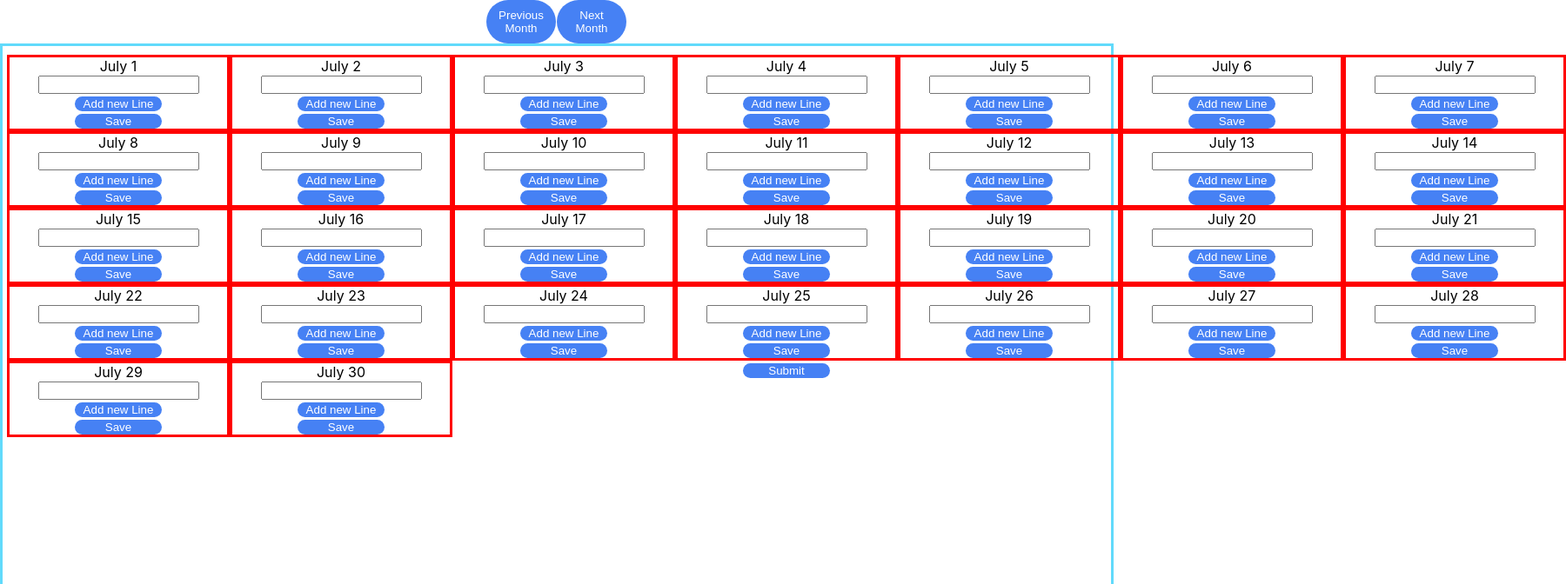
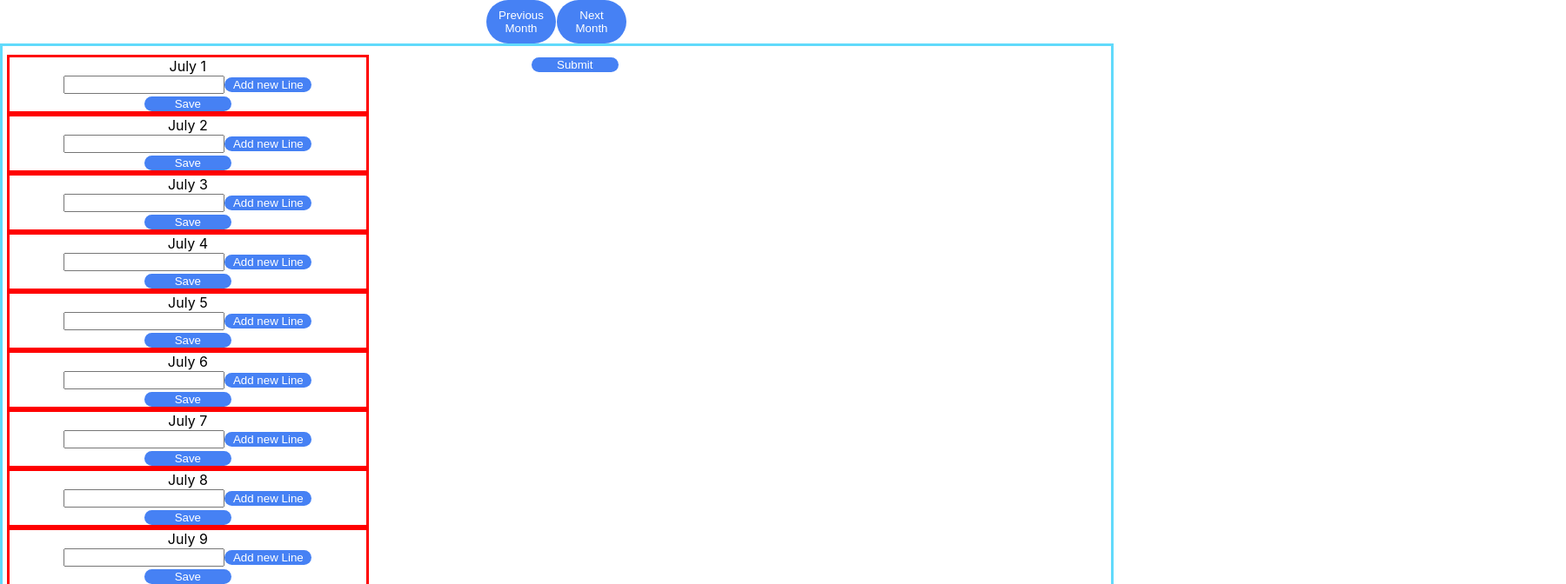
Before and after one commit to yepstein1/calendar, a React (Create React App) app in the folder frontend/: page / in a window 1280 px wide. Shown: the top 672 px of the page at 87% size, 1800 px wide, since content can reach past the window. Built offline with nearby package versions, Linux system fonts and the light colour scheme.

Commit message:
the month changes with new setup but not the state of the days component

```diff
--- a/frontend/src/App.js
+++ b/frontend/src/App.js
@@ -3,86 +3,136 @@
 todo - fix css
 */
 import './App.css';
-import {useState} from "react";
+import { useEffect, useState } from "react";
 import SubmitButton from "./SubmitButton"
 import { transformTodo } from './transformTodo';
 
+import Month from './components/Month';
+
 
 function App() {
+    /**
+     *
+     * @type {Date} the date state vairiable holds todays date
+     */
     let [date, setDate] = useState(new Date());
     let [todo, setTodo] = useState([]);
 
 
-    const daysOfMonth = {
-        0: 31,
-        1: 28,
-        2: 31,
-        3: 30,
-        4: 31,
-        5: 31,
-        6: 30,
-        7: 31,
-        8: 31,
-        9: 30,
-        10: 31,
-        11: 30,
-        21: 30
-    }
 
-    const month = date.getMonth()
-    const num = daysOfMonth[month]
+    /**
+     *
+     * @param {*} year - the year associated with this task
+     * @param {*} month the month associated with this task
+     * @param {*} dayOfMonth   the  day of the month associated with this task -all the dates here are passed in from the Dayc component
+     * @param {*} dailytask  the actual task - this is passed in from the Days component
+     */
+    let setTodoInApp = (year, month, dayOfMonth, dailytask) => {
+        // need to fix when user clicks save and then adds another line to the same date and presses button again
+        let obj = {}
 
-    function handleUpdateTodo(e, numb) {
-        let obj = {}
-        console.log(numb)
-        let day = new Date(date.getFullYear(), date.getMonth(), numb).toLocaleDateString()
-        console.log(day)
+        let day = new Date(year, month, dayOfMonth + 1)
 
         let checkKeyPresenceInArray = key => todo.some(obj => Object.keys(obj).includes(key));
-        let isKeyPresent = checkKeyPresenceInArray(day.toString());
+        let isKeyPresent = checkKeyPresenceInArray(day);
         if (isKeyPresent) {
 
             let newTodo = todo.map((t) => {
-                if (Object.keys(t).includes(day.toString())) {
-                    t[day].push(e[e.length - 1]);
+
+                if (Object.keys(t).includes(day)) {
+                    t[day].push(todo);
 
                 }
                 return t;
 
             })
 
-            setTodo(newTodo)
+            setTodo(oldTodo => [...oldTodo, newTodo])
 
         } else {
-            obj[day] = [...e];
-            setTodo([...todo, obj]);
-        }
+            console.log("hi from else")
+            obj[day] = [...dailytask];
+            console.log(`todo in else ${todo}`)
+            setTodo(
+                oldTodo => [...oldTodo, obj]
+            )
 
         }
 
 
-    let days = []
-    for (let i = 0; i < num; i++) {
-        days.push(<Days num={i} date={date} handleUpdateTodo={handleUpdateTodo} />)
     }
+    let [monthComponentArray, setMonthComponentArray] = useState([<Month year={date.getFullYear()} date={date} setTodoInApp={setTodoInApp} />])
+
+    console.log(` current date :${date}`)
+    monthComponentArray.map(x=> console.log(` month component array ${x.props.date.getMonth()}`))
+    function changeMonth(i) {
+
+        let nextDate = new Date()
+
+        let newMonth = date.getMonth();
+        newMonth= newMonth+i;
+       nextDate.setMonth(newMonth);
+
+       let month = newMonth
+
+        let year = nextDate.getFullYear()
+        setDate(nextDate)
+        console.log(` new date :${nextDate}`)
+
+        let test = (x) => {
+            return x.props.year === year && x.props.date.getMonth() === month
+        }
+
+        if (!monthComponentArray.some(test
+
+
+
+        )) {
+            // I use nextDate and not date because of async state updaye
+            let monthComponent = <Month year={nextDate.getFullYear()} date={nextDate} setTodoInApp={setTodoInApp} />
+            //month = monthComponent
+            setMonthComponentArray((prevState) => [...prevState, monthComponent])
+
+        }
+
+
+    }
+
+//console.log(monthComponentArray[0].props)
+
     return (
         <div>
-            <Buttons date={date}/>
-            <div className='box'>
 
 
-                {days}
-                <br/>
-                <div>
+
+            <div className='button-parent'>
+                <button className='button-change-month' onClick={() => { changeMonth(-1) }}>  Previous Month</button>
+                <button className='button-change-month' onClick={() => { changeMonth(1) }}> Next Month</button>
+            </div>
+            < div className='box'>
+
+{
+
+
+        monthComponentArray.find(x => x.props.year === date.getFullYear() & x.props.date.getMonth() === date.getMonth())
+
+}
+
+
+
+
+
+                <br />
+
                 <div className='submit-button-cont'>
-            <SubmitButton handleSubmitClick={persitsState}/>
-
-            </div>
-                </div>
+                    <SubmitButton handleSubmitClick={persitsState} />
 
                 </div>
 
-                <br/>
+                <br />
+            </div>
+
+
 
 
 
@@ -90,24 +140,16 @@ function App() {
 
     );
 
-    function Buttons() {
+
     //need to think about logic of arangement of components
-
-        function changeMonth(i) {
-
-            let nextDate = new Date()
-            nextDate.setMonth(date.getMonth() +i);
-            setDate(nextDate)
-        }
 
 
 
 
-        return <div className='button-parent'>
-            <button className='button-change-month' onClick={()=>{changeMonth(-1)}}>  Previous Month</button>
-            <button className='button-change-month' onClick ={()=>{changeMonth(1)}}> Next Month</button>
-        </div>
-    }
+
+
+
+
 
     async function persitsState() {
         //console.log(JSON.stringify(todo))
@@ -123,85 +165,15 @@ const options = {
         };
 
 
-  /*await fetch('https://nr07mr1q3d.execute-api.us-east-1.amazonaws.com/Prod/hello/',options)
-  .then(data => {
-      if (!data.ok) {
-        console.log(JSON.stringify(data))
-        throw Error(data.status);
 
-       }
-       console.log(JSON.stringify(data))
-       return data
-      }).then(data => {
-
-        console.log(JSON.stringify(data.body))
-        console.log("hi from then")
-
-      }).catch(e => {
-      console.log(e);
-      });
-
-
-      had to change from the above commented out code to be able to pring out a result from the return of the fetch method
-*/
-let resp = await fetch('https://nr07mr1q3d.execute-api.us-east-1.amazonaws.com/Prod/hello/',options);
+        let resp = await fetch('https://nr07mr1q3d.execute-api.us-east-1.amazonaws.com/Prod/hello/', options);
         let res = await resp.text();
 
         console.log(JSON.parse(res))
 
     }
-
 }
 
-function Days(props) {
 
 
-    let [inputArray, setInputArray] = useState([<input
-        onChange={onTodoInputted}
-    ></input>])
-
-    let [todos, setTodos] = useState([])
-
-
-    return <div className="day">
-
-
-        <div className="button-parent">
-            {props.date.toLocaleString('default', {month: 'long'})} {props.num+1}
-            <br/>
-            {inputArray}
-            <button className="button" onClick={addInputLIne}>
-                Add new Line
-
-            </button>
-            <br/>
-            <button className="button" onClick={updateTodo}>
-                Save
-
-            </button>
-
-
-        </div>
-        {todos}
-    </div>
-
-// adds new line to cell
-    function addInputLIne() {
-        let input = <input  onChange={onTodoInputted}
-
-        ></input>
-        setInputArray([...inputArray, input])
-    }
-
-    function updateTodo() {
-        props.handleUpdateTodo(todos, props.num)
-    }
-
-    function onTodoInputted(e) {
-        console.log(`in updateontodo ${e}`)
-        setTodos([...todos, e.target.value])
-    }
-
-}
-
 export default App;
--- /dev/null
+++ b/frontend/src/components/Days.jsx
@@ -0,0 +1,67 @@
+import {useState} from "react";
+
+
+/**
+ *
+ * @param {*} year passed in from App=> Month
+ * @param {Date} date passed in from App=> Month
+ * @param {function} handleUpdateTodo passed in from App=> Month to lift state u[p
+ */
+export default function Days({year,date,dayOfMonth,handleUpdateTodo}) {
+    /**
+     * State to store each days tasks
+     */
+
+
+
+    let [dailyTasks, setDailyTasks] = useState([])
+    console.log(`hi from days ${dailyTasks}`)
+
+
+       // array of inputs for each day
+    let [inputArray, setInputArray] = useState([<input
+        onChange={onTodoInputted}
+    ></input>])
+
+
+
+    return <div className="day">
+
+
+        <div className="button-parent">
+            {date.toLocaleString('default', { month: 'long' })} {dayOfMonth+1}
+            <br/>
+            {inputArray}
+
+
+            <button className="button" onClick={addInputLIne}>
+                Add new Line
+
+            </button>
+            <br/>
+            <button className="button" onClick={(e)=>handleUpdateTodo(year,date.getMonth(),dayOfMonth,dailyTasks)}>
+                Save
+
+            </button>
+        </div>
+
+    </div>
+
+// adds new line to cell
+    function addInputLIne() {
+        let input = <input  onChange={onTodoInputted}
+
+        ></input>
+        setInputArray([...inputArray, input])
+
+
+    }
+
+
+// sets  individual days task
+    function onTodoInputted(e) {
+
+        setDailyTasks([...dailyTasks, e.target.value])
+
+    }
+}
--- /dev/null
+++ b/frontend/src/components/Month.jsx
@@ -0,0 +1,48 @@
+
+import Days from './Days'
+
+/**
+ * @param {any} year year passed in from App component
+ *  @param {Date} date passed in from App component
+ * @param {function} setTodoInApp function passed in from App component to lift state up
+ */
+export default function Month({year,date,setTodoInApp})
+{
+
+
+
+    const daysOfMonth = {
+        0: 31,
+        1: 28,
+        2: 31,
+        3: 30,
+        4: 31,
+        5: 31,
+        6: 30,
+        7: 31,
+        8: 31,
+        9: 30,
+        10: 31,
+        11: 30,
+        21: 30
+    }
+
+      const month =date.getMonth()
+    /**
+     * daysOfMonth Determine how many days in the current month
+     */
+    const dayOfMonth = daysOfMonth[month]
+   /**
+    * days array of Days components
+    */
+    let days = []
+    for (let i = 0; i < dayOfMonth; i++) {
+        days.push(<Days dayOfMonth={i} date={date}   handleUpdateTodo={setTodoInApp}  year ={year}/>)
+    }
+    return (
+        <div>
+                {days}
+
+        </div>
+    );
+}
--- a/frontend/src/index.js
+++ b/frontend/src/index.js
@@ -2,16 +2,12 @@ import React from 'react';
 import ReactDOM from 'react-dom/client';
 import './index.css';
 import App from './App';
-import reportWebVitals from './reportWebVitals';
+
 
 const root = ReactDOM.createRoot(document.getElementById('root'));
 root.render(
-  <React.StrictMode>
-    <App />
-  </React.StrictMode>
+
+
+
+       <App />
 );
-
-// If you want to start measuring performance in your app, pass a function
-// to log results (for example: reportWebVitals(console.log))
-// or send to an analytics endpoint. Learn more: https://bit.ly/CRA-vitals
-reportWebVitals();
--- a/frontend/src/reportWebVitals.js
+++ /dev/null
@@ -1,13 +0,0 @@
-const reportWebVitals = onPerfEntry => {
-  if (onPerfEntry && onPerfEntry instanceof Function) {
-    import('web-vitals').then(({ getCLS, getFID, getFCP, getLCP, getTTFB }) => {
-      getCLS(onPerfEntry);
-      getFID(onPerfEntry);
-      getFCP(onPerfEntry);
-      getLCP(onPerfEntry);
-      getTTFB(onPerfEntry);
-    });
-  }
-};
-
-export default reportWebVitals;
```
Lines whose indentation alone changed are shown as unchanged.
